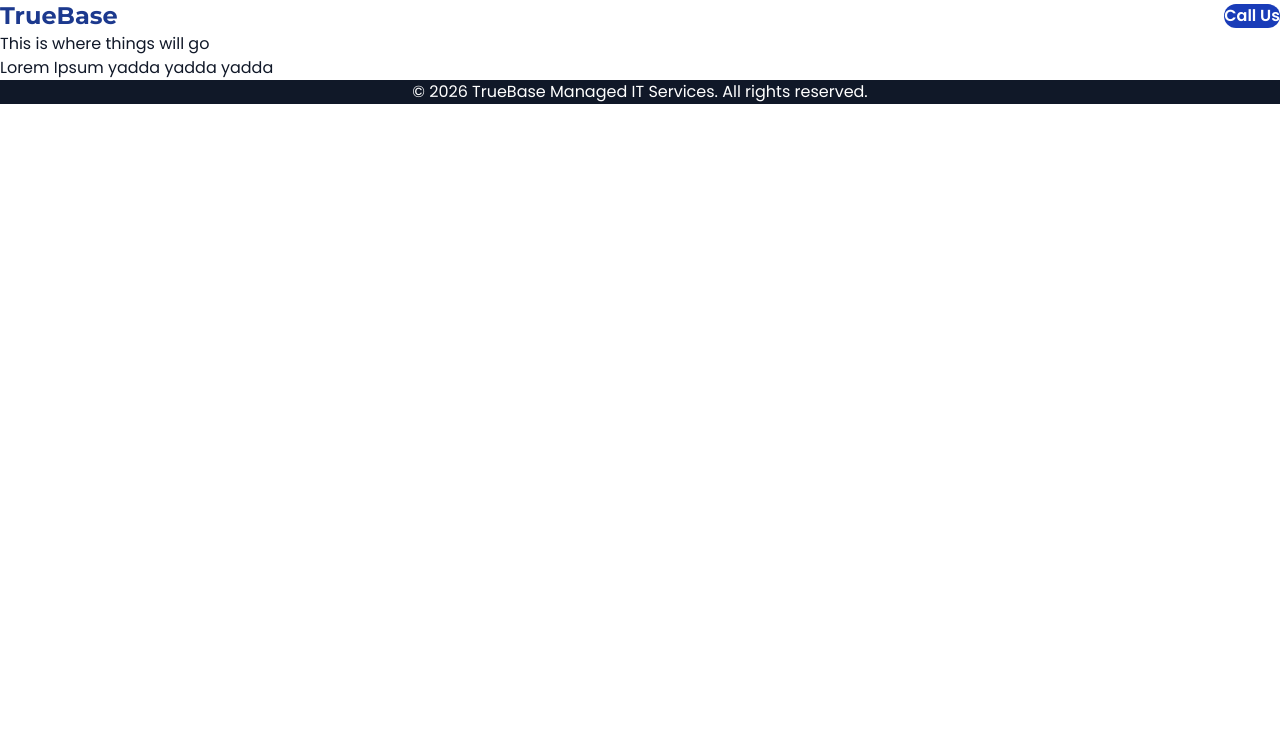
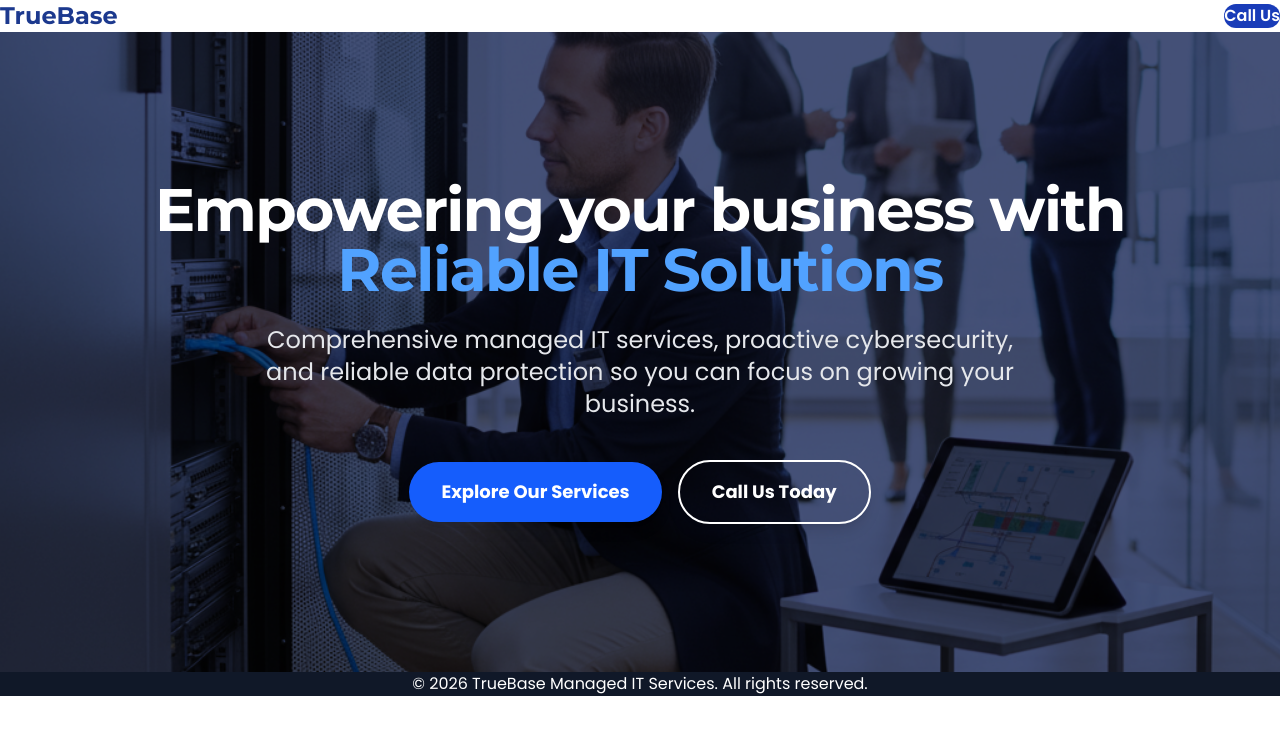
Before and after one commit to anikas-durentech/truebase-msp, a SvelteKit app: page / in a window 1280 px wide. Shown: the top 734 px of the page. Built offline with nearby package versions, Linux system fonts and the light colour scheme.

Commit message:
home page hero section draft

```diff
--- a/src/routes/+page.svelte
+++ b/src/routes/+page.svelte
@@ -1,4 +1,42 @@
-<div>
-    <h1>This is where things will go</h1>
-    <p>Lorem Ipsum yadda yadda yadda</p>
-</div>
+<script>
+    // no scripts yet...
+</script>
+
+<svelte:head>
+    <title>TrueBase | Managed IT Services</title>
+    <meta name="description" content="Reliable managed IT services, cybersecurity, and support for your business." />
+</svelte:head>
+
+<section class="relative min-h-[80vh] flex items-center justify-center overflow-hidden">
+    <div class="absolute inset-0 bg-cover bg-center bg-no-repeat z-0"
+        style="background-image: url('/hero-bg.png');"
+    >
+        <div class="absolute inset-0 bg-blue-950/80 mix-blend-multiply"></div>
+    </div>
+
+    <div class="relative z-10 container mx-auto px-4 text-center text-white">
+        <h1 class="font-heading text-5xl md:text-6xl font-bold mb-6 tracking-tight">
+            Empowering your business with <br class="hidden md:block" />
+            <span class="text-blue-400">Reliable IT Solutions</span>
+        </h1>
+
+        <p class="font-sans text-xl md:text-2xl mb-10 max-w-3xl mx-auto text-gray-200">
+            Comprehensive managed IT services, proactive cybersecurity, and reliable data protection so you can focus on growing your business.
+        </p>
+
+        <div class="flex flex-col sm:flex-row gap-4 justify-center items-center">
+            <a
+                href="/services"
+                class="bg-blue-600 hover:bg-blue-500 text-white px-8 py-4 rounded-full font-bold text-lg transition-colors w-full sm:w-auto shadow-lg"
+            >
+                Explore Our Services
+            </a>
+            <a
+                href="telephone:+1234567890"
+                class="bg-transparent border-2 border-white hover:bg-white hover:text-blue-900 text-white px-8 py-4 rounded-full font-bold text-lg transition-colors w-full sm:w-auto shadow-lg"
+            >
+                Call Us Today
+            </a>
+        </div>
+    </div>
+</section>
```
Also changed, not shown: static/hero-bg.png (added), static/logo.png (added).
